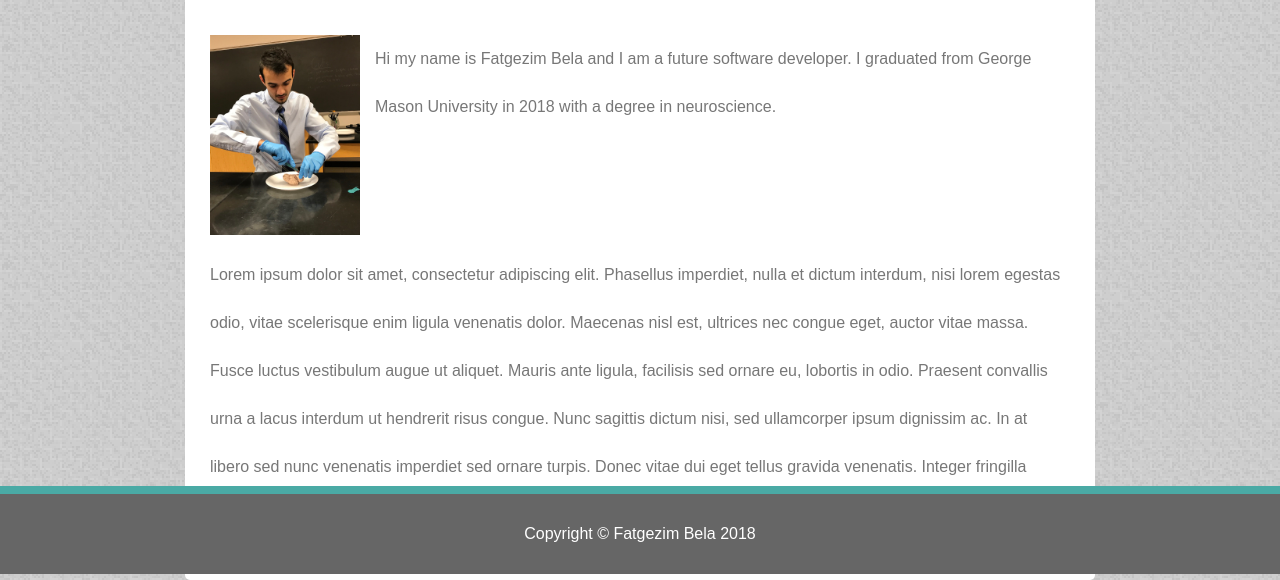
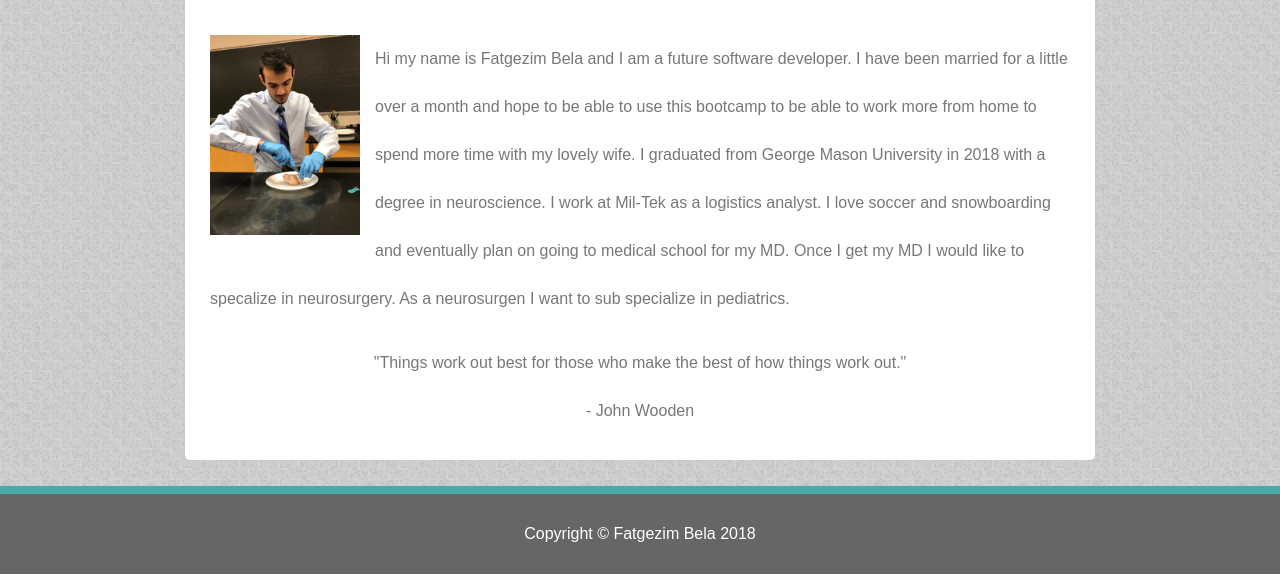
Before and after one commit to Fatgezimb/Basic-Portfolio, a plain HTML site: page index.html in a window 1280 px wide. Shown: the part 226-806 px from the top of the page. Drawn offline with Linux system fonts and the light colour scheme.

Commit message:
First commit

```diff
--- a/assets/css/style.css
+++ b/assets/css/style.css
@@ -65,6 +65,7 @@ footer {
   border-top: 8px solid #4aaaa5;
   position: fixed;
   bottom: 0%;
+  overflow: hidden;
   /* border: 5px dotted white; */
 }
 
--- a/index.html
+++ b/index.html
@@ -26,26 +26,19 @@
     <div class="body">
       <h1 class="header">About Me</h1>
       <p class="text"><img src="assets/images/ME.jpg" alt="ME">
-        Hi my name is Fatgezim Bela and I am a future software developer.
+      Hi my name is Fatgezim Bela and I am a future software developer. I have been married for a
+      little over a month and hope to be able to use this bootcamp to be able to work
+        more from home to spend more time with my lovely wife.
       I graduated from George Mason University in 2018 with a degree in neuroscience.
+      I work at Mil-Tek as a logistics analyst. I love soccer and snowboarding and eventually
+      plan on going to medical school for my MD. Once I get my MD I would like to
+      specalize in neurosurgery. As a neurosurgen I want to sub specialize in
+      pediatrics.
+
     </p>
 
-      <p> Lorem ipsum dolor sit amet, consectetur
-        adipiscing elit. Phasellus imperdiet, nulla
-        et dictum interdum, nisi lorem egestas odio,
-        vitae scelerisque enim ligula venenatis dolor.
-        Maecenas nisl est, ultrices nec congue eget,
-        auctor vitae massa. Fusce luctus vestibulum
-        augue ut aliquet. Mauris ante ligula, facilisis
-        sed ornare eu, lobortis in odio. Praesent
-        convallis urna a lacus interdum ut hendrerit
-        risus congue. Nunc sagittis dictum nisi, sed
-        ullamcorper ipsum dignissim ac. In at libero
-        sed nunc venenatis imperdiet sed ornare turpis.
-        Donec vitae dui eget tellus gravida venenatis.
-        Integer fringilla congue eros non fermentum.
-        Sed dapibus pulvinar nibh tempor porta. Cras ac
-        leo purus. Mauris quis diam velit.</p>
+     <center>"Things work out best for those who make the best of how things work out."
+      </center><center>- John Wooden</center>
     </div>
   </div>
 
```
